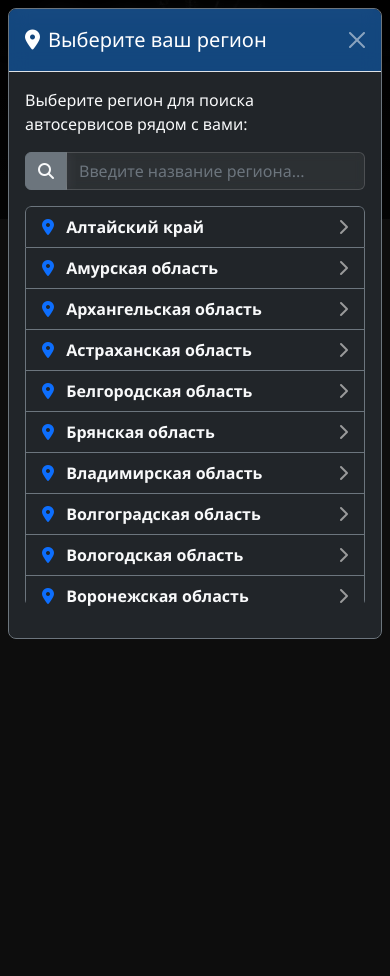
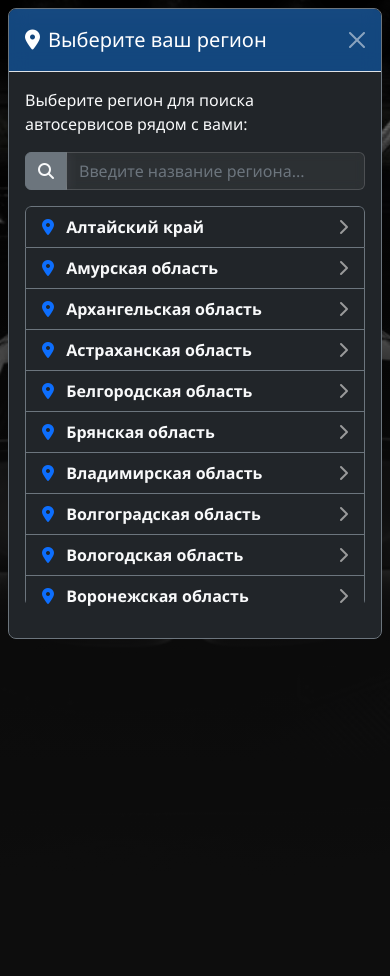
Before and after one commit to KoDDeX/Diploma, a Django app: page /users/login/?next=/autoservice/admin-panel/ in a window 390 px wide. Run offline with Django 5.2, Linux system fonts and the light colour scheme; data comes from the database, SQL or seed files in the repository.

Commit message:
Diploma: адаптивность

```diff
--- a/static/CSS/base.css
+++ b/static/CSS/base.css
@@ -683,10 +683,10 @@ textarea.form-control {
 @media (max-width: 480px) {
     body {
         background-attachment: scroll;
-        background-size: contain;
+        background-size: auto 100vh;
         background-position: center top;
         background-repeat: no-repeat;
-        /* Добавляем градиент для заполнения пустого пространства */
+        /* Добавляем градиент для заполнения пустого пространства по бокам */
         background-image:
             linear-gradient(to bottom, transparent 0%, rgba(26, 26, 26, 0.9) 70%, rgba(26, 26, 26, 1) 100%),
             url('../images/base.jpg');
@@ -698,7 +698,7 @@ textarea.form-control {
 @media (max-width: 360px) {
     body {
         background-attachment: scroll;
-        background-size: contain;
+        background-size: auto 100vh;
         background-position: center top;
         background-repeat: no-repeat;
         /* Добавляем более сильный градиент для маленьких экранов */
@@ -750,7 +750,7 @@ textarea.form-control {
     /* Улучшаем отображение фоновой картинки на мобильных */
     body {
         background-attachment: scroll !important;
-        background-size: contain !important;
+        background-size: auto 100vh !important;
         background-position: center top !important;
         background-repeat: no-repeat !important;
         background-color: #1a1a1a !important;
```
